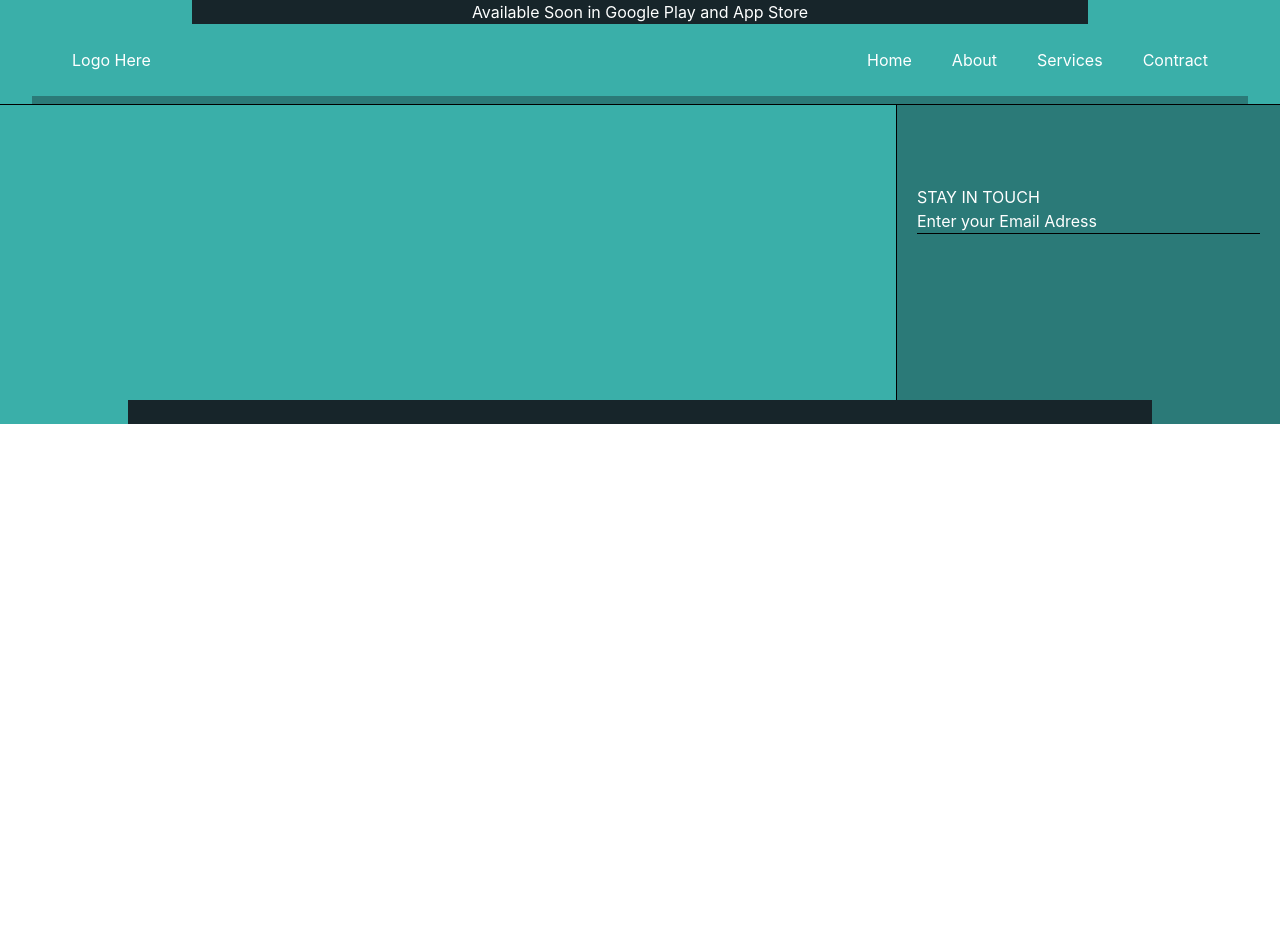
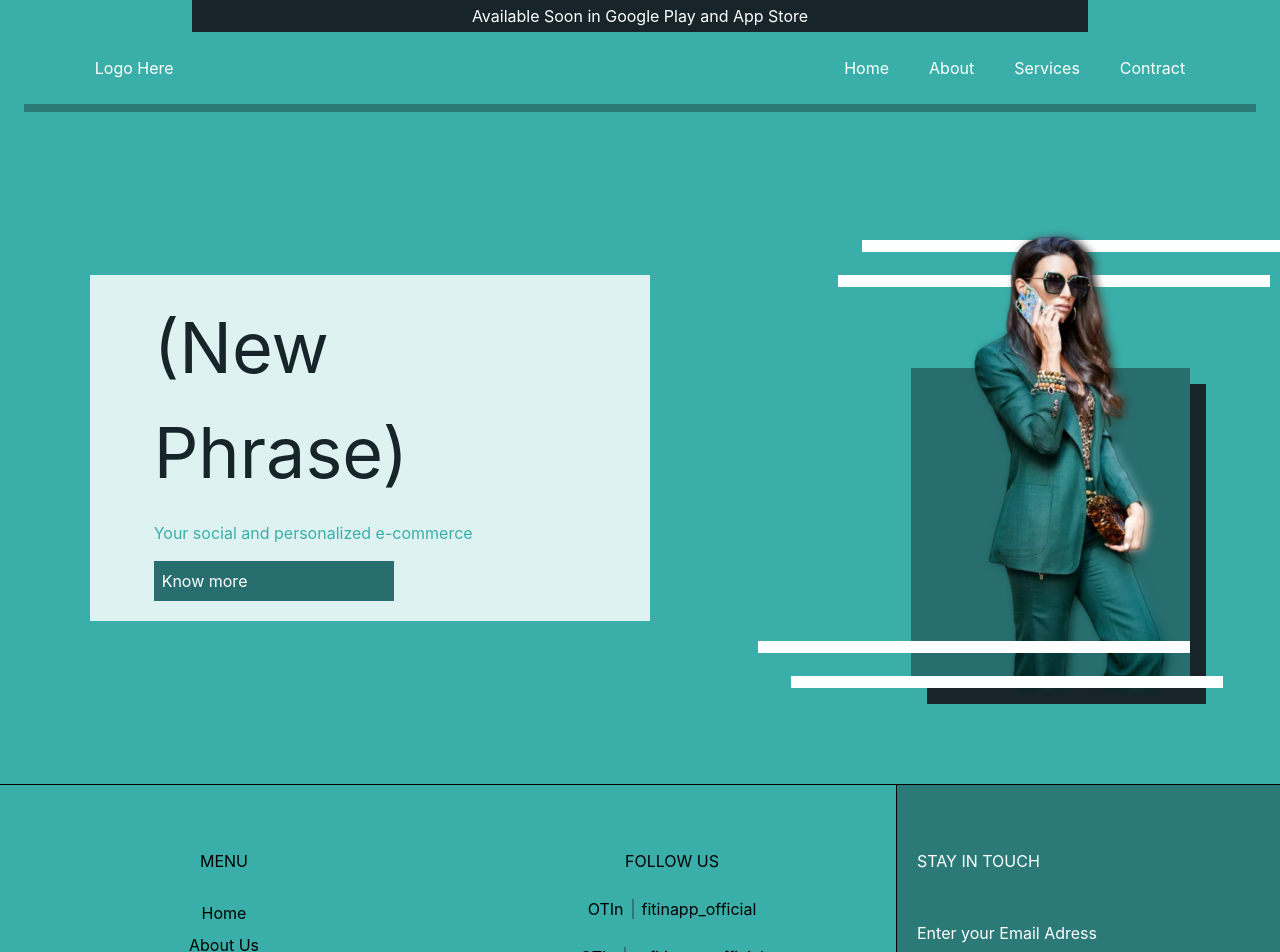
Before and after one commit to PonPonc/fitin-mainweb, a React (Create React App) app: page / in a window 1280 px wide. Shown: the top 952 px of the page. Before the commit the page ends 800 px from the top, so only its background shows below. Built offline with nearby package versions, Linux system fonts and the light colour scheme.

Commit message:
revamped landing page

```diff
--- a/src/modules/Landing/index.js
+++ b/src/modules/Landing/index.js
@@ -5,8 +5,34 @@ import GreenModel from '../../assets/Greenmodel1.png'
 
 const Landing = () =>{
     return(
-        <div className='w-[100vw] bg-primary'>
-            <Header className='text-tertiary'/>
+        <div className='w-[100vw] max-w-[100%] bg-primary'>
+            <div className='p-1 bg-dark w-[70%] text-center mx-auto text-tertiary'>
+            <p>Available Soon in Google Play and App Store</p></div>
+            <Header className='text-tertiary border-accent border-b-[8px] mx-6'/>
+
+            <div className='h-[84vh] flex p-5 items-center justify-evenly gap-[12rem]'>
+                <div className='px-[4rem] py-5 bg-secondary w-[35rem]'>
+                    <p className='text-dark text-[70px] w-[10rem]'>(New Phrase)</p>
+                    <p className='text-primary py-[1rem]'>Your social and personalized e-commerce</p>
+                    <button className='w-[15rem] p-2 bg-style text-left text-tertiary'>Know more</button>
+                </div>
+                <div className='relative'>
+
+                    <div className='w-[27rem] p-1.5 bg-tertiary absolute top-[2rem] right-[-6.5rem]'/>
+                    <div className='w-[27rem] p-1.5 bg-tertiary absolute top-[4.2rem] right-[-5rem]'/>
+
+                    <div className='p-5 bg-style w-[279px] h-[20rem] mt-[10rem] relative' style={{
+                        boxShadow: '1rem 1rem #17252A'
+                    }}>
+                    <img src={GreenModel} className='bg-none w-[12rem] absolute bottom-0 right-5 blur-sm'/>
+                    <img src={GreenModel} className='bg-none w-[12rem] absolute bottom-0 right-6'/></div>
+
+                    <div className='w-[27rem] p-1.5 bg-tertiary absolute bottom-0 left-[-7.5rem]'/>
+                    <div className='w-[27rem] p-1.5 bg-tertiary absolute bottom-[2.2rem] left-[-9.6rem]'/>
+
+                </div>
+            </div>
+
             <Footer/>
         </div>
     )
--- a/src/modules/generic/footer.js
+++ b/src/modules/generic/footer.js
@@ -4,15 +4,25 @@ function Footer() {
 
     return(
         <div className='h-[20rem] flex border-t border-dark-200 relative'>
-            <div className='w-[70%] flex ite'>
-
+            <div className='w-[70%] flex py-[4rem] bg-primary'>
+                <div className='flex flex-col gap-2 text-center w-[100%]'>
+                    <p className='mb-5'>MENU</p>
+                    <a>Home</a>
+                    <a>About Us</a>
+                    <a>Services</a>
+                    <a>Contact</a>
+                </div>
+                <div className='flex flex-col gap-6 text-center w-[100%]'>
+                    <p>FOLLOW US</p>
+                    <a><span className='border-r-2 border-accent pr-2 mr-2'>OTIn</span>fitinapp_official</a>
+                    <a><span className='border-r-2 border-accent pr-2 mr-2'>OTIn</span>@fitinapp_official</a>
+                </div>
             </div>
-            <div className='w-[30%] bg-accent p-5 border-l pt-[5rem]' style={{color:'white', borderColor:'black'}}>
-                <p>STAY IN TOUCH</p>
-                <p>Enter your Email Adress</p>
+            <div className='w-[30%] bg-accent p-5 border-l pt-[4rem]' style={{color:'white', borderColor:'black'}}>
+                <p className='mb-[3rem]'>STAY IN TOUCH</p>
+                <p className='mb-[2rem]'>Enter your Email Adress</p>
                 <div className='h-[1px] w-[100%] bg-[black]'/>
             </div>
-            <div className='p-3 bg-dark w-[80%] absolute bottom-0 left-0 right-0 m-auto'/>
         </div>
     );
 }
--- a/src/modules/generic/header.js
+++ b/src/modules/generic/header.js
@@ -4,10 +4,7 @@ function Header(props) {
 
     return(
     <div className={`flex flex-col items-center ${props.className}`}>
-        <div className='px-5 bg-dark w-[70%] text-center'>
-            <p>Available Soon in Google Play and App Store</p>
-        </div>
-        <div className={`flex items-center px-10 py-6 border-b-[8px] w-[95%] border-accent`}>
+        <div className={`flex items-center px-10 py-6 w-[95%]`}>
             <a>Logo Here</a>
             <div className='flex ml-auto gap-10'>
                 <a>Home</a>
```
